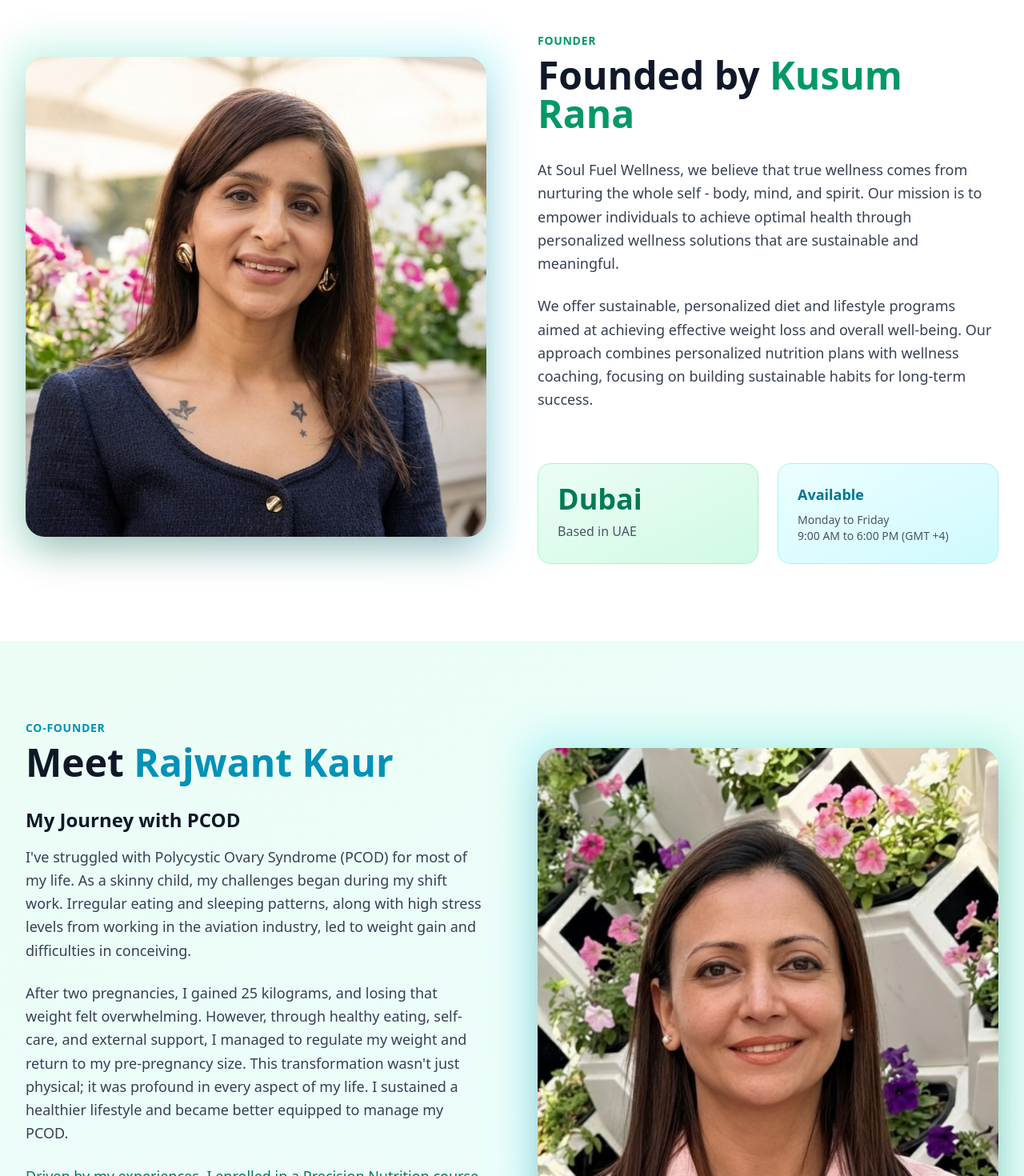
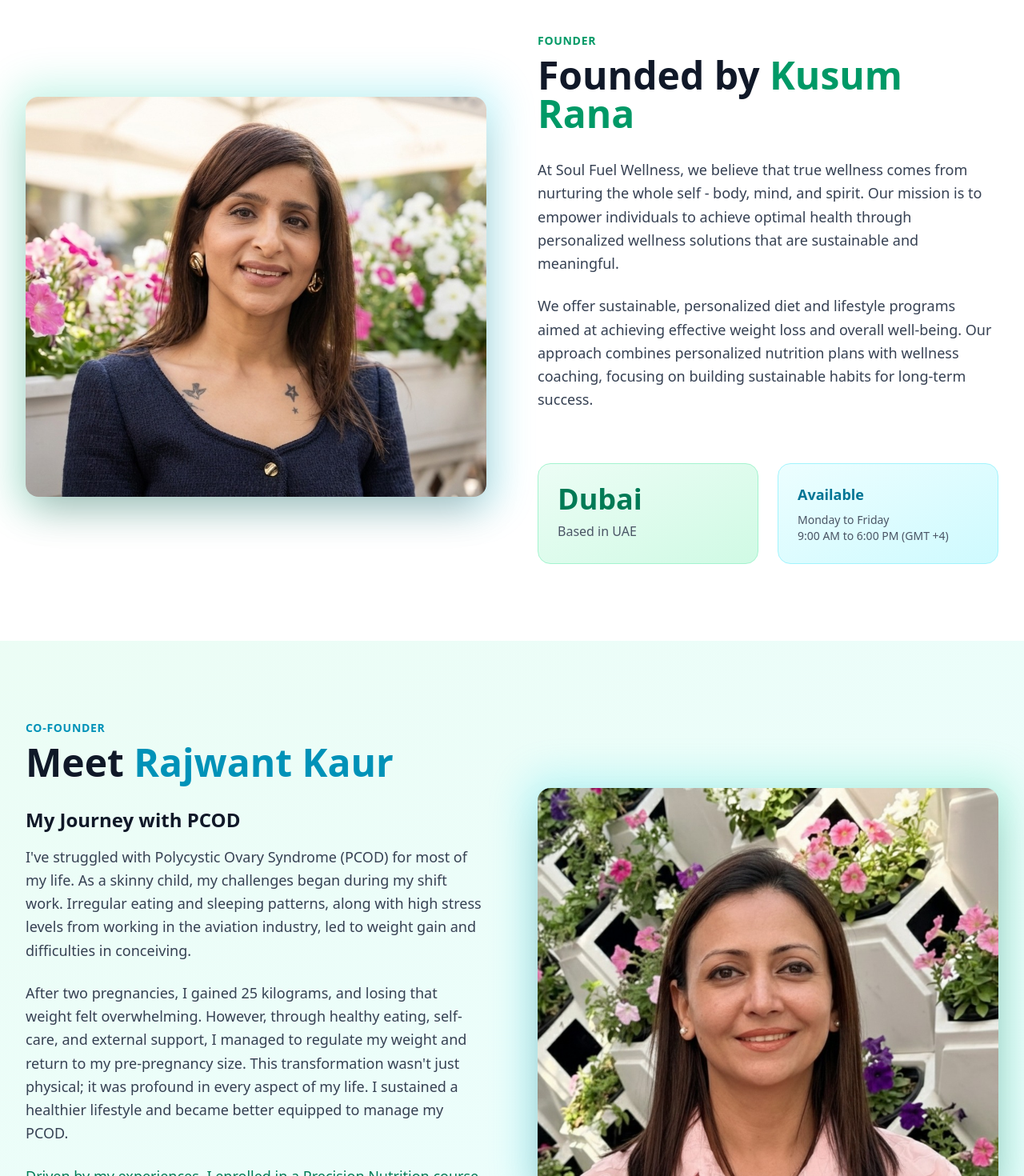
Before and after one commit to AmanMishra0987/nutri, a React (Vite) app: page / in a window 1280 px wide. Shown: the part 840-2310 px from the top of the page at 80% size. Built offline with nearby package versions, Linux system fonts and the light colour scheme.

Commit message:
Update Home.jsx

```diff
--- a/src/pages/Home.jsx
+++ b/src/pages/Home.jsx
@@ -325,11 +325,11 @@
           <div className="grid lg:grid-cols-2 gap-16 items-center">
             <div className="relative group">
               <div className="absolute -inset-4 bg-gradient-to-r from-emerald-400 to-cyan-400 rounded-3xl blur-xl opacity-20 group-hover:opacity-30 transition duration-300"></div>
-              <div className="relative rounded-3xl overflow-hidden shadow-2xl">
+              <div className="relative rounded-2xl overflow-hidden shadow-2xl">
                 <img
                   src="/kusumrana.jpg"
                   alt="Kusum Rana - Founder"
-                  className="w-full h-[600px] object-cover object-top transform group-hover:scale-105 transition duration-500"
+                  className="w-full h-[500px] object-cover object-top transform group-hover:scale-105 transition duration-500"
                 />
               </div>
             </div>
@@ -373,11 +373,11 @@
           <div className="grid lg:grid-cols-2 gap-16 items-center">
             <div className="relative group lg:order-2">
               <div className="absolute -inset-4 bg-gradient-to-r from-cyan-400 to-emerald-400 rounded-3xl blur-xl opacity-20 group-hover:opacity-30 transition duration-300"></div>
-              <div className="relative rounded-3xl overflow-hidden shadow-2xl">
+              <div className="relative rounded-2xl overflow-hidden shadow-2xl">
                 <img
                   src="/rajwantkaur.jpg"
                   alt="Rajwant Kaur - Co-Founder"
-                  className="w-full h-[600px] object-cover object-top transform group-hover:scale-105 transition duration-500"
+                  className="w-full h-[500px] object-cover object-top transform group-hover:scale-105 transition duration-500"
                 />
               </div>
             </div>
```
